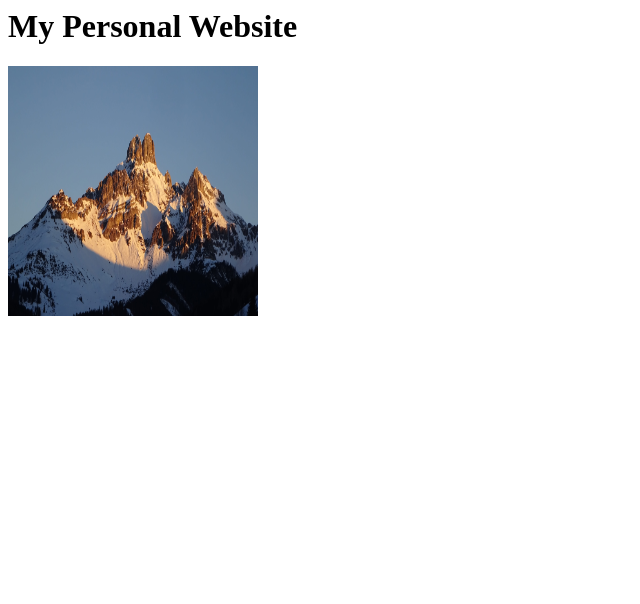
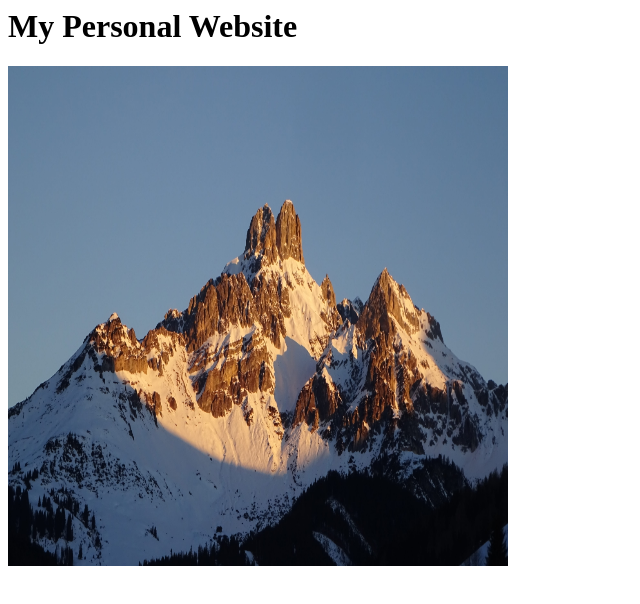
Before and after one commit to MarkusHarnusek/PersonalWebsite, a plain HTML site: page index.html in a window 1280 px wide. Shown: the whole page, without its empty margins (0-640 px from the left). Drawn offline with Linux system fonts and the light colour scheme.

Commit message:
Update index.html

```diff
--- a/index.html
+++ b/index.html
@@ -1,6 +1,6 @@
 <htlm>
   <body>
     <h1> My Personal Website </h1>
-    <img src="https://raw.githubusercontent.com/MarkusHarnusek/PersonalWebsite/refs/heads/main/Background.JPG" width="250" height="250"></img>
+    <img src="https://raw.githubusercontent.com/MarkusHarnusek/PersonalWebsite/refs/heads/main/Background.JPG" width="500" height="500"></img>
   </body>
 </htlm>
```
